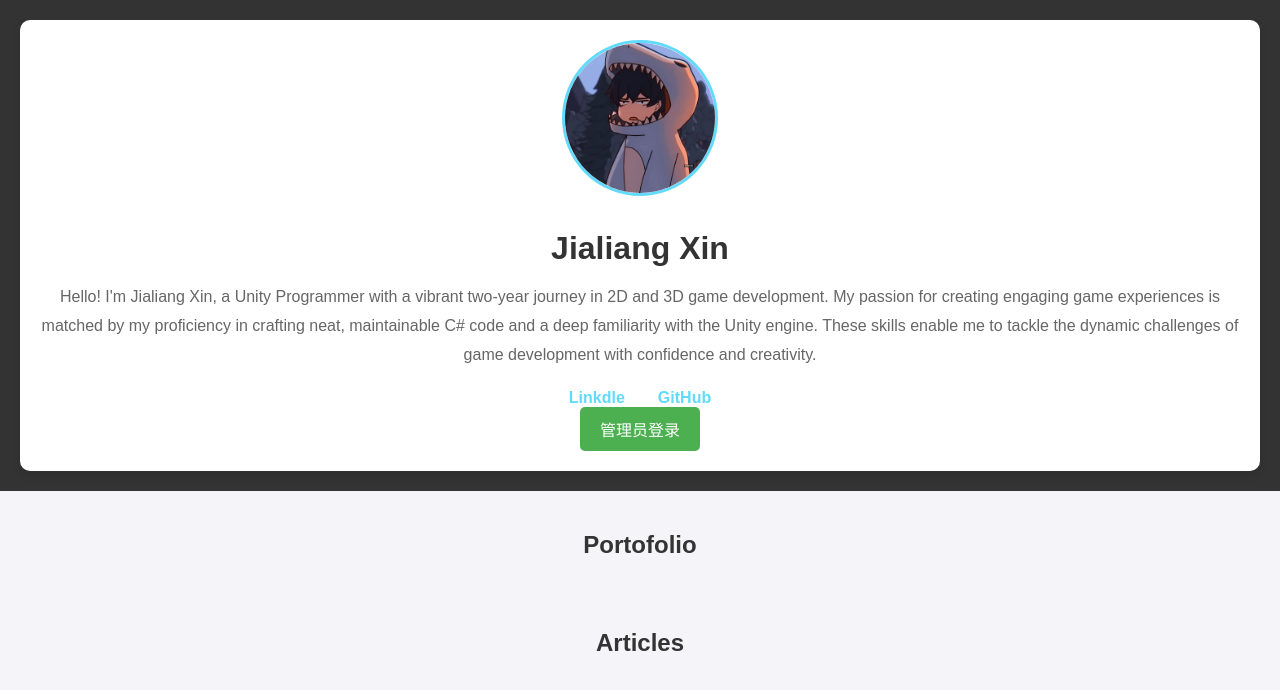
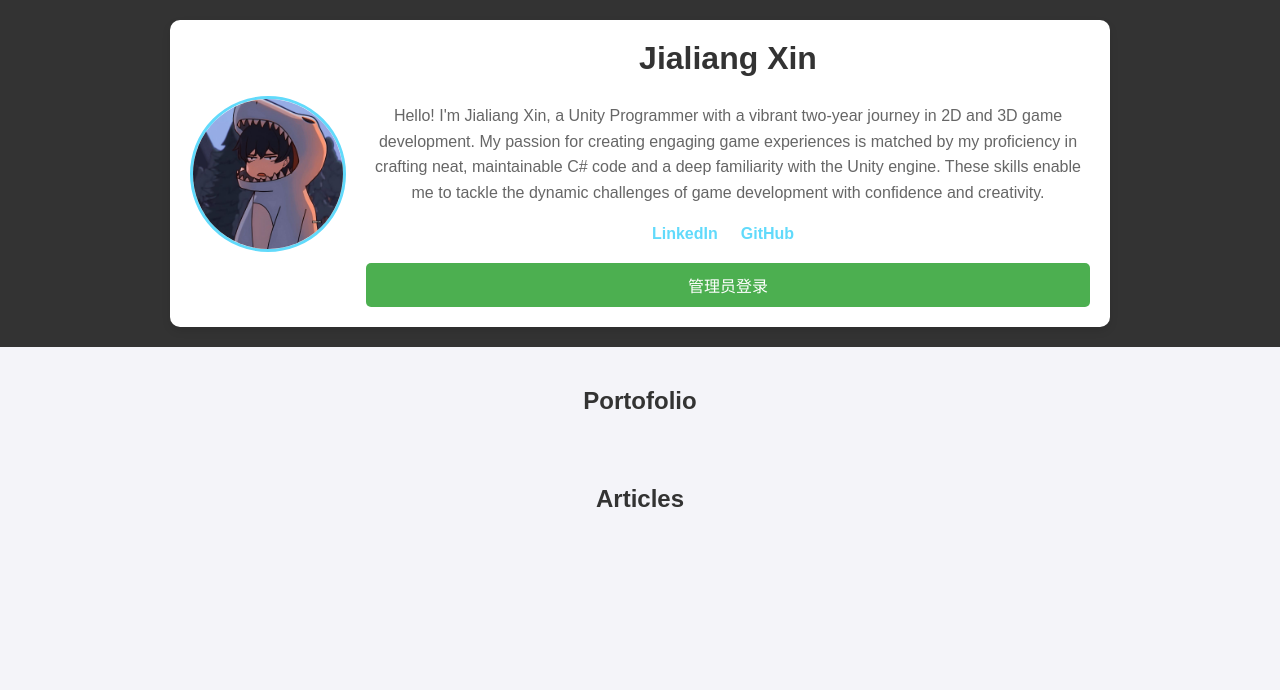
Before and after one commit to x739809514/RWebsite, a website: page public/index.html in a window 1280 px wide. Drawn offline with Linux system fonts and the light colour scheme; no server answers.

Commit message:
美化页面

```diff
--- a/public/index.html
+++ b/public/index.html
@@ -10,18 +10,19 @@
     <header>
         <div class="profile">
             <img src="/assets/avatar.jpg" alt="头像" class="avatar">
+            <div class="profile-content">
                 <h1>Jialiang Xin</h1>
                 <p>Hello! I'm Jialiang Xin, a Unity Programmer with a vibrant two-year journey in 2D and 3D game development. My passion for creating engaging game experiences is matched by my proficiency in crafting neat, maintainable C# code and a deep familiarity with the Unity engine. These skills enable me to tackle the dynamic challenges of game development with confidence and creativity.</p>
                 <div class="social-links">
-                <a href="https://www.linkedin.com/in/jialiang-xin-0b496a263/" target="_blank">Linkdle</a> |
+                    <a href="https://www.linkedin.com/in/jialiang-xin-0b496a263/" target="_blank">LinkedIn</a> |
                     <a href="https://github.com/x739809514" target="_blank">GitHub</a>
                 </div>
-            <!-- 登录/登出按钮 -->
                 <button id="auth-btn" class="btn">管理员登录</button>
-            <!-- 上传按钮，只对管理员可见 -->
                 <button id="upload-btn" class="btn" style="display:none;">上传新作品</button>
             </div>
+        </div>
     </header>
+
 
     <section class="gallery">
         <h2>Portofolio</h2>
--- a/public/style.css
+++ b/public/style.css
@@ -192,7 +192,7 @@ p {
     text-decoration: underline;
 }
 
-/* 按钮样式 */
+/* 按钮样式
 .btn {
     display: inline-block;
     padding: 10px 20px;
@@ -208,7 +208,7 @@ p {
 
 .btn:hover {
     background-color: #45a049;
-}
+} */
 
 /* 登录页面样式 */
 .login-container {
@@ -221,31 +221,104 @@ p {
     text-align: center;
 }
 
-/* Profile 区域 */
+/* Profile 容器布局 */
 .profile {
+    display: flex;
+    align-items: center; /* 垂直居中 */
+    justify-content: space-between;
+    max-width: 900px; /* 限制内容宽度 */
     margin: 0 auto; /* 居中对齐 */
     padding: 20px;
     background-color: #fff;
-    text-align: center; /* 文字居中 */
     border-radius: 10px;
-    box-shadow: 0 4px 8px rgba(0, 0, 0, 0.1); /* 增加阴影 */
+    box-shadow: 0 4px 8px rgba(0, 0, 0, 0.1); /* 增加阴影效果 */
 }
 
 /* 头像样式 */
 .avatar {
-    width: 150px; /* 设置头像宽度 */
-    height: 150px; /* 高度和宽度一致 */
-    border-radius: 50%; /* 圆形头像 */
-    margin-bottom: 20px; /* 头像下方留空 */
-    border: 3px solid #61dafb; /* 添加边框 */
+    width: 150px;
+    height: 150px;
+    border-radius: 50%;
+    margin-right: 20px; /* 右边留出空间 */
+    border: 3px solid #61dafb;
+}
+
+/* 右侧文字内容区域 */
+.profile-content {
+    flex: 1; /* 占满剩余空间 */
+    display: flex;
+    flex-direction: column;
+    justify-content: center; /* 垂直居中 */
 }
 
 /* 标题样式 */
-.profile h1 {
-    font-size: 2rem; /* 调整名字的大小 */
-    margin: 10px 0;
+.profile-content h1 {
+    font-size: 2rem;
+    margin-bottom: 10px;
     color: #333;
 }
+
+/* 简介文本样式 */
+.profile-content p {
+    font-size: 1rem;
+    color: #666;
+    margin-bottom: 20px;
+    line-height: 1.6;
+}
+
+/* 社交链接 */
+.social-links {
+    margin-bottom: 10px;
+}
+
+.social-links a {
+    color: #61dafb;
+    text-decoration: none;
+    font-weight: 600;
+    margin-right: 10px;
+}
+
+.social-links a:hover {
+    text-decoration: underline;
+}
+
+/* 按钮样式 */
+.btn {
+    background-color: #4CAF50;
+    color: white;
+    padding: 10px 20px;
+    font-size: 16px;
+    border: none;
+    border-radius: 5px;
+    cursor: pointer;
+    margin-top: 10px;
+}
+
+.btn:hover {
+    background-color: #45a049;
+}
+
+/* 响应式设计：在小屏幕上排列为上下布局 */
+@media (max-width: 768px) {
+    .profile {
+        flex-direction: column; /* 切换为垂直布局 */
+        align-items: center;
+        text-align: center;
+    }
+
+    .avatar {
+        margin-bottom: 20px;
+    }
+
+    .profile-content {
+        align-items: center;
+    }
+}
+
+
+
+/* 统一项目卡片样式 */
+/* 项目卡片样式 */
 
 .gallery h2 {
     font-size: 24px;
@@ -254,29 +327,6 @@ p {
     text-align: center;
 }
 
-/* 文字描述样式 */
-.profile p {
-    font-size: 1rem; /* 调整文本大小 */
-    color: #666;
-    margin-bottom: 20px;
-    line-height: 1.8; /* 增加行高，提升可读性 */
-}
-
-/* 社交链接 */
-.social-links a {
-    color: #61dafb; /* 链接颜色 */
-    text-decoration: none;
-    font-weight: 600;
-    margin: 0 10px;
-}
-
-.social-links a:hover {
-    text-decoration: underline;
-}
-
-
-/* 统一项目卡片样式 */
-/* 项目卡片样式 */
 .projects {
     display: grid;
     grid-template-columns: repeat(3, 1fr); /* 每行三项 */
```
Also changed, not shown: articles/Computer Graphic/OpenGL.md (renamed from articles/Computer Graphic/OpenGL/OpenGL.md), articles/NetworkBasic/Async Operation in Network.md (renamed from articles/NetworkBasic/02/README.md), articles/NetworkBasic/IP_Intro.md (renamed from articles/NetworkBasic/01/README.md), articles/NetworkBasic/RUDP.md (renamed from articles/NetworkBasic/03/README.md), articles/Performance Optimization/Unity性能分析.md (renamed from articles/Performance Optimization/README.md). Lines whose indentation alone changed are shown as unchanged.
